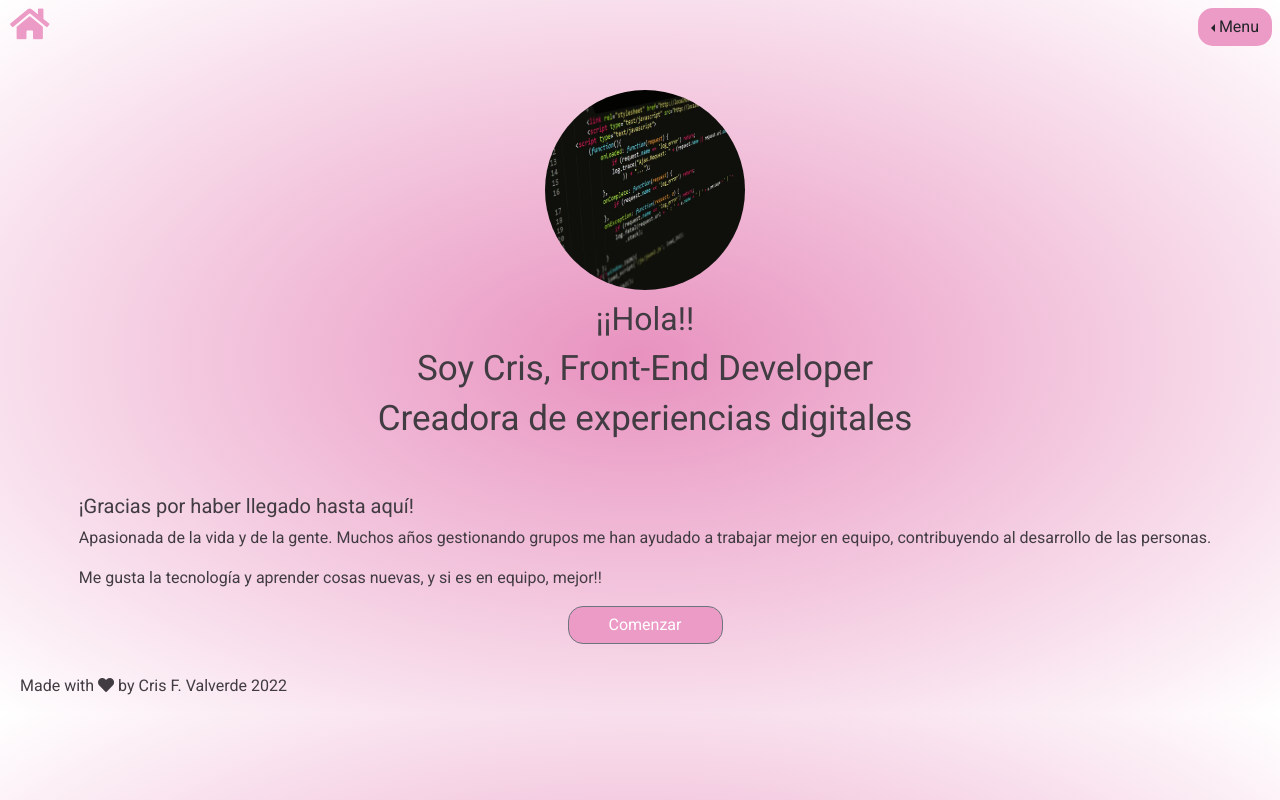
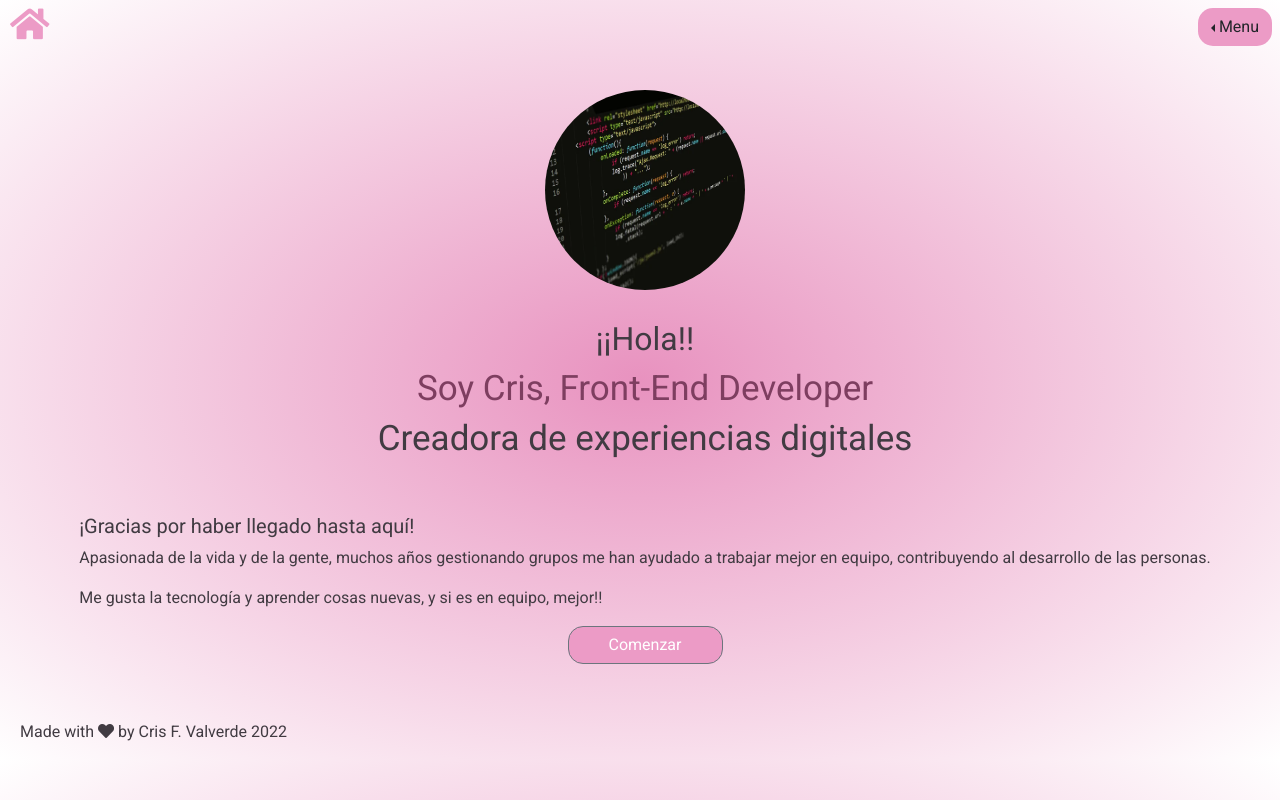
Before and after one commit to CriSFV/me_vuejs, a Nuxt app: page / in a window 1280 px wide. Built offline with nearby package versions, Linux system fonts and the light colour scheme; a web font is replaced by a local one.

Commit message:
fix styles

```diff
--- a/assets/styles/_variables.scss
+++ b/assets/styles/_variables.scss
@@ -6,6 +6,7 @@ $principal-dark: #e24f9e;
 $principal-middle: #ec9bc6;
 $principal-light: #f1f1ec;
 $principal-letters: #413b42;
+$colorTitles: #7e3e60;
 $newColor: #EBA3C9;
 
 $third-font-family: 'Crafty Girls',
--- a/assets/styles/hero.scss
+++ b/assets/styles/hero.scss
@@ -8,6 +8,7 @@
     background-color: $principal-middle;
     border-radius: 15px;
     width: 155px;
+    margin-bottom: 20px;
 }
 
 .btn-container {
@@ -19,9 +20,12 @@
     flex-direction: column;
     align-items: center;
     padding: 90px 30px 0px 40px;
-    height: 90%;
+    height: 90vh;
     color: $principal-letters;
 
+    &__photo {
+        margin-bottom: 20px;
+    }
 }
 
 .hero__photo {
@@ -35,7 +39,13 @@
 }
 
 .hero__subtitle {
-    font-size: 35px;
+    @media(min-width: 768px) {
+        font-size: 35px;
+    }
+}
+
+.hero__name {
+    color: $colorTitles;
 }
 
 .hero__subtitle2 {
--- a/assets/styles/main.sass
+++ b/assets/styles/main.sass
@@ -4,8 +4,8 @@
 @import './headerStyle.scss'
 
 body
-    font-family: $principal-font-family
     background: radial-gradient(#E892BF, #ffff)
+    // background: radial-gradient(#E892BF, #ffff)
 
 .menu__button
     background-color: $principal-middle !important
@@ -17,7 +17,6 @@ body
             color: $principal-light
 .generalContainer
     padding: 4rem 3rem 4rem 3rem
-    width: 100vw
 .btn-principal
     background-color: $principal-middle
     border-radius: 15px
--- a/components/Aboutme.vue
+++ b/components/Aboutme.vue
@@ -1,5 +1,5 @@
 <template>
-  <div class="generalContainer">
+  <div>
     <section class="mb-5">
       <h1 class="mb-4">Esta soy yo:</h1>
       <p>
@@ -104,9 +104,12 @@ export default {
     margin: 10px
     border-radius: 20%
     border: 1px solid #e24f9e
+    transition: all ease .50s
     &:hover
-      transform: scale(1.2)
-
+      transform: scale(1.02)
+.generalContainer
+  padding: 4rem 3rem 4rem 3rem
+  width: 100vw
 .tagIcon
   font-size: 1.5rem
   margin-right: 10px
--- a/components/Hero/Hero.vue
+++ b/components/Hero/Hero.vue
@@ -1,5 +1,5 @@
 <template>
-  <section class="hero__content" id="home">
+  <section class="generalContainer hero__content" id="home">
     <div class="hero__content__photo">
       <img
         class="hero__photo"
@@ -8,13 +8,13 @@
       />
     </div>
     <h2 class="hero__title">¡¡Hola!!</h2>
-    <h1 class="hero__subtitle">Soy Cris, Front-End Developer</h1>
+    <h2 class="hero__subtitle hero__name">Soy Cris, Front-End Developer</h2>
     <h3 class="hero__subtitle">Creadora de experiencias digitales</h3>
 
     <article class="hero__info">
       <h5>¡Gracias por haber llegado hasta aquí!</h5>
       <p>
-        Apasionada de la vida y de la gente. Muchos años gestionando grupos me
+        Apasionada de la vida y de la gente, muchos años gestionando grupos me
         han ayudado a trabajar mejor en equipo, contribuyendo al desarrollo de
         las personas.
       </p>
@@ -26,7 +26,6 @@
         <b-button class="hero__btn" v-b-modal.modal-1>Comenzar</b-button>
       </div>
     </article>
-    <article>
     <b-modal
       id="modal-1"
       title="¿Por donde quieres empezar?"
@@ -38,7 +37,6 @@
       <a class="header__link" href="/projects"> Proyectos </a>
       <a class="header__link" href="/contact"> Contacto </a>
     </b-modal>
-    </article>
   </section>
 </template>
 
@@ -52,6 +50,6 @@ export default {
 }
 </script>
 
-<style lang="scss" scoped>
+<style lang="scss" >
 @import '@/assets/styles/hero.scss';
 </style>
--- a/pages/projects/index.vue
+++ b/pages/projects/index.vue
@@ -36,11 +36,12 @@
 
 
 <script>
-import ProjectPreview from '~/components/Project/ProjectPreview.vue'
+// import ProjectPreview from '~/components/Project/ProjectPreview.vue'
 
 export default {
   components: {
-    ProjectPreview,
+    ProjectPreview: () => import('~/components/Project/ProjectPreview.vue'),
+    // ProjectPreview,
   },
   data() {
     return {
```
Lines whose indentation alone changed are shown as unchanged.
